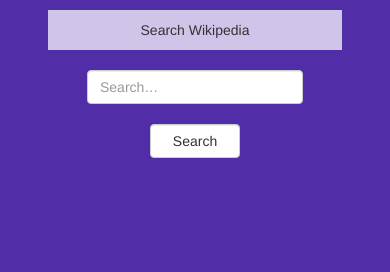
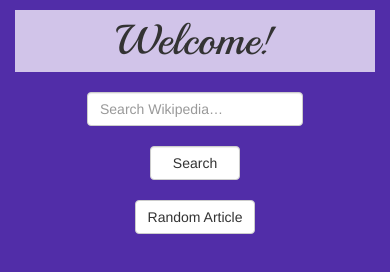
Before and after one commit to jack9950/wikipedia-viewer, a plain HTML site: page main.html in a window 390 px wide. Drawn offline with nearby package versions, Linux system fonts and the light colour scheme.

Commit message:
UI update and random article button added

```diff
--- a/main.css
+++ b/main.css
@@ -7,14 +7,22 @@
 .secondary-text-color  { color: #757575; }
 .divider-color         { border-color: #BDBDBD; }
 
-/*.test {
-  height: 200px;
-  margin: 50px 50px;
-}*/
 .main-header {
-  margin: auto;
-  width: 90%;
-  /*border: 3px solid green;*/
+  font: 400 100px/1.0 "Playball", "Open Sans", "Helvetica Neue", Helvetica, Arial, sans-serif;
+}
+
+/* Smartphones and tablets (portrait and landscape) ----------- */
+@media only screen and (max-width : 480px) {
+  .main-header {
+    font: 400 3em/1.0 "Playball", "Open Sans", "Helvetica Neue", Helvetica, Arial, sans-serif;
+  }
+}
+
+/* Desktops and laptops ----------- */
+@media only screen  and (min-width : 481px) {
+  .main-header {
+    font: 400 7em/1.0 "Playball", "Open Sans", "Helvetica Neue", Helvetica, Arial, sans-serif;
+  }
 }
 
 .main-app-title {
@@ -33,19 +41,14 @@
   margin: 10px auto;
 }
 
-.bottom-spacer {
-
+.randomArticleButton{
+  margin-top: 10px;
+  margin-bottom: 10px;
 }
 
-.top-content-row {
-  margin-top: 2%;
-}
-.content-row {
-  margin-bottom: 2%;
-}
-
-input {
-  display: inline;
+form input:hover {
+  border-width: 2px;
+  border-color: #66b1ee;
 }
 
 form input:focus{
--- a/main.html
+++ b/main.html
@@ -8,19 +8,23 @@
     <meta name="viewport" content="width=device-width, initial-scale=1">
     <title>FCC | Wikepedia Viewer</title>
     <link rel="stylesheet" href="https://maxcdn.bootstrapcdn.com/bootstrap/3.3.7/css/bootstrap.min.css" integrity="sha384-BVYiiSIFeK1dGmJRAkycuHAHRg32OmUcww7on3RYdg4Va+PmSTsz/K68vbdEjh4u" crossorigin="anonymous">
+    <link href="https://fonts.googleapis.com/css?family=Playball" rel="stylesheet" type="text/css">
     <link rel="stylesheet" href="main.css"></link>
   </head>
   <body class="dark-primary-color">
     <div class="container text-center" id="container">
       <div class="row main-header">
-        <header class="col-xs-12"><p class="light-primary-color text-center main-app-title">Search Wikipedia</p></header>
+        <header class="col-md-12"><p class="light-primary-color text-center main-app-title">Welcome!</p></header>
       </div>
       <div class="row">
-        <div class="col-xs-12">
+        <div class="col-md-12">
           <form class="form-inline" id="searchForm">
-              <input id="searchBox" class="form-control searchBox" placeholder="Search&hellip;">
+              <input id="searchBox" class="form-control searchBox" placeholder="Search Wikipedia&hellip;">
               <input id="searchButton" type="Submit" class="btn btn-default form-control searchButton" value="Search">
           </form>
+        </div>
+        <div class="col-md-12">
+          <a href="https://en.wikipedia.org/wiki/Special:Random" target="_blank" class="btn btn-default randomArticleButton">Random Article</a>
         </div>
       </div>
     </div>
```
